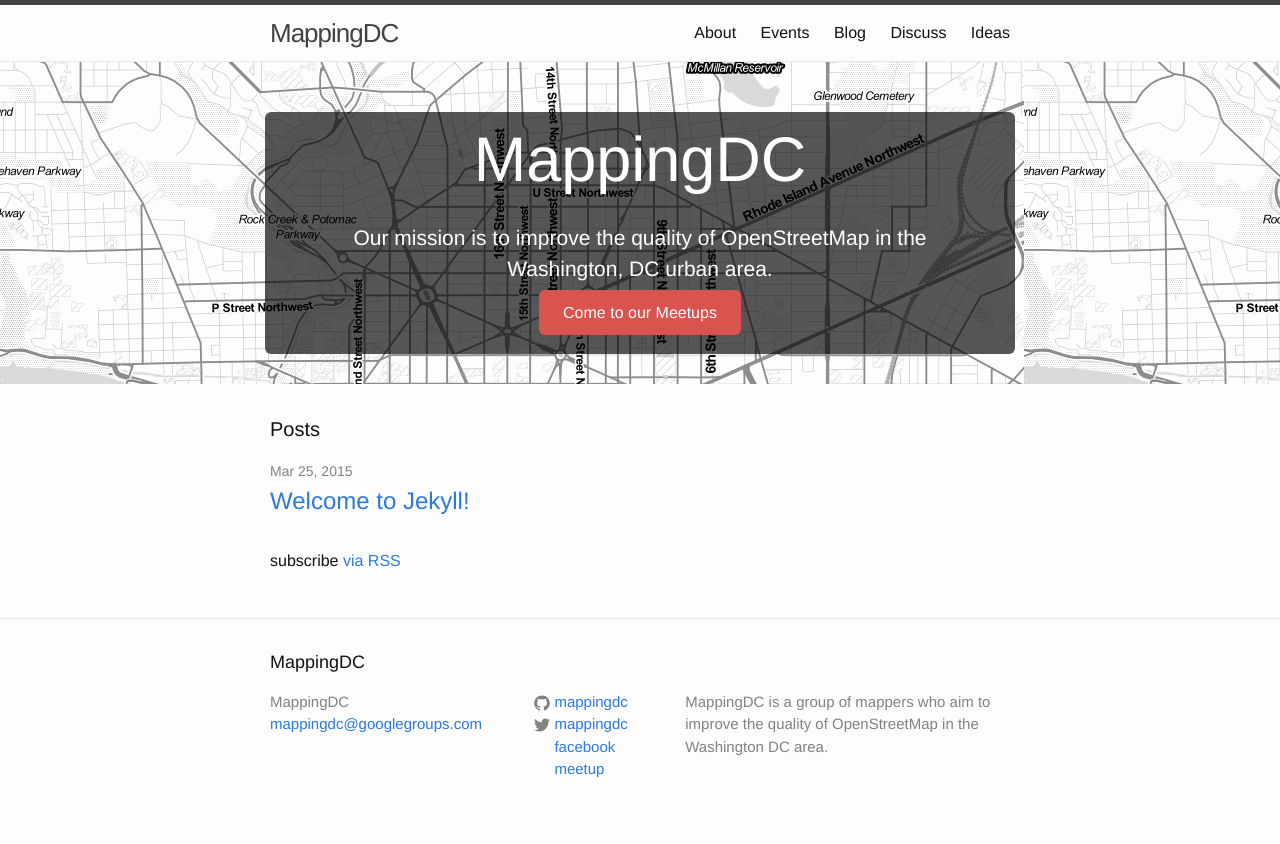
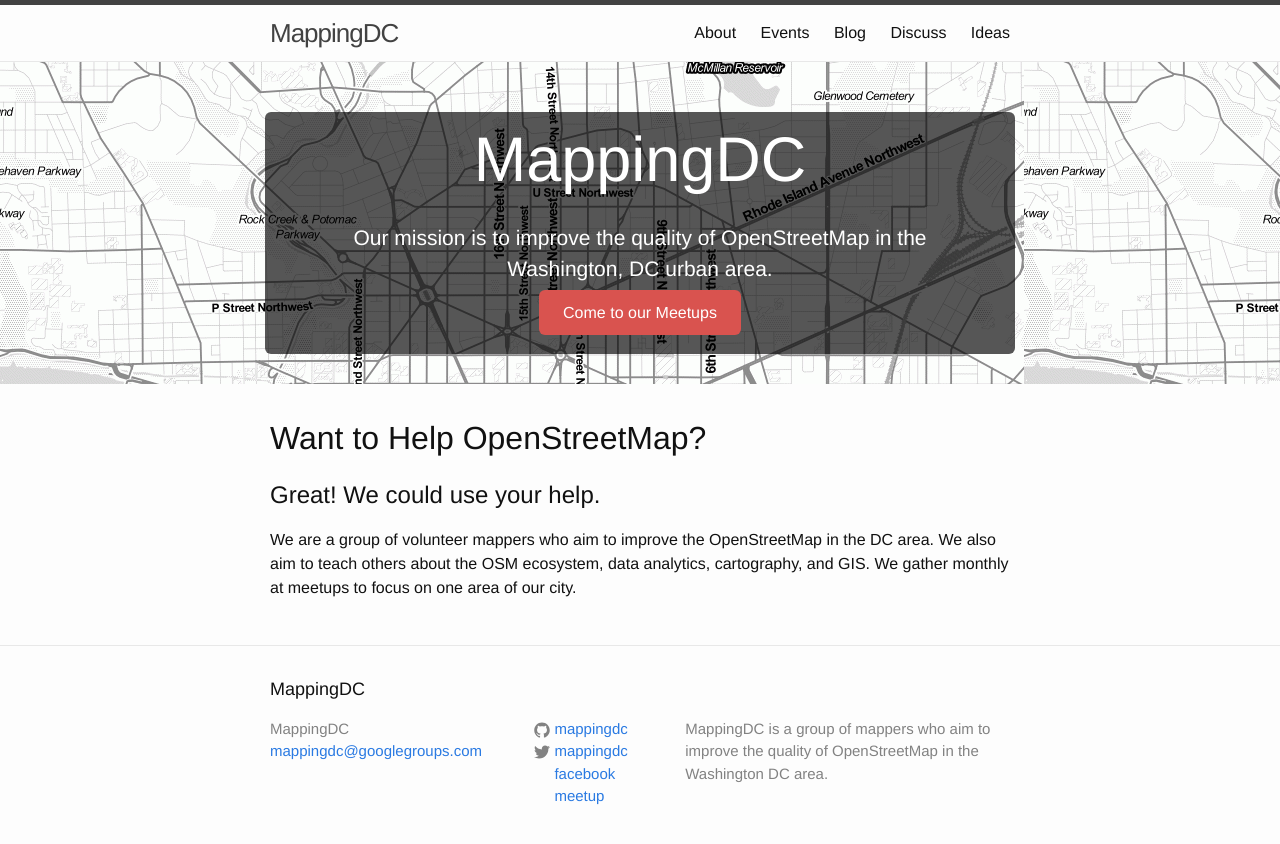
Before and after one commit to mappingdc/website, a Jekyll site: the page built from index.html, in a window 1280 px wide. Shown: the top 844 px of the page. Built offline with Jekyll 4.4.1, drawn with Linux system fonts in a browser that asks for light colours.

Commit message:
* Replace front page posts with an intro message.

```diff
--- a/index.html
+++ b/index.html
@@ -2,23 +2,14 @@
 layout: default
 is_front: true
 ---
-
 <div class="home">
-
-  <h1 class="page-heading">Posts</h1>
-
-  <ul class="post-list">
-    {% for post in site.posts %}
-      <li>
-        <span class="post-meta">{{ post.date | date: "%b %-d, %Y" }}</span>
-
-        <h2>
-          <a class="post-link" href="{{ post.url | prepend: site.baseurl }}">{{ post.title }}</a>
-        </h2>
-      </li>
-    {% endfor %}
-  </ul>
-
-  <p class="rss-subscribe">subscribe <a href="{{ "/feed.xml" | prepend: site.baseurl }}">via RSS</a></p>
-
+	<h1>
+Want to Help OpenStreetMap?
+	</h1>
+	<h2>
+Great!  We could use your help.
+	</h2>
+	<p class='lead'>
+We are a group of volunteer mappers who aim to improve the OpenStreetMap in the DC area.  We also aim to teach others about the OSM ecosystem, data analytics, cartography, and GIS.  We gather monthly at meetups to focus on one area of our city.
+	</p>
 </div>
```
